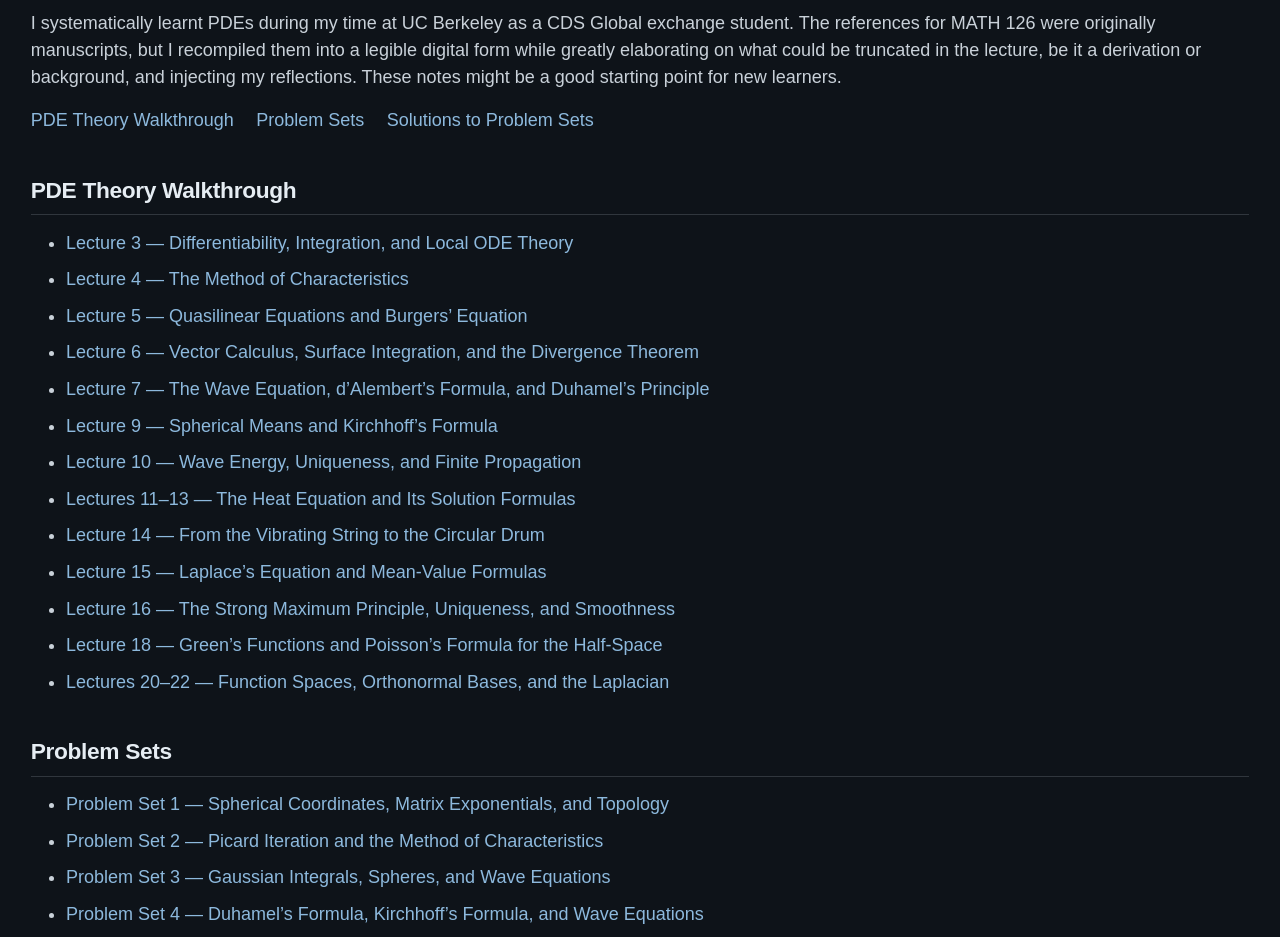
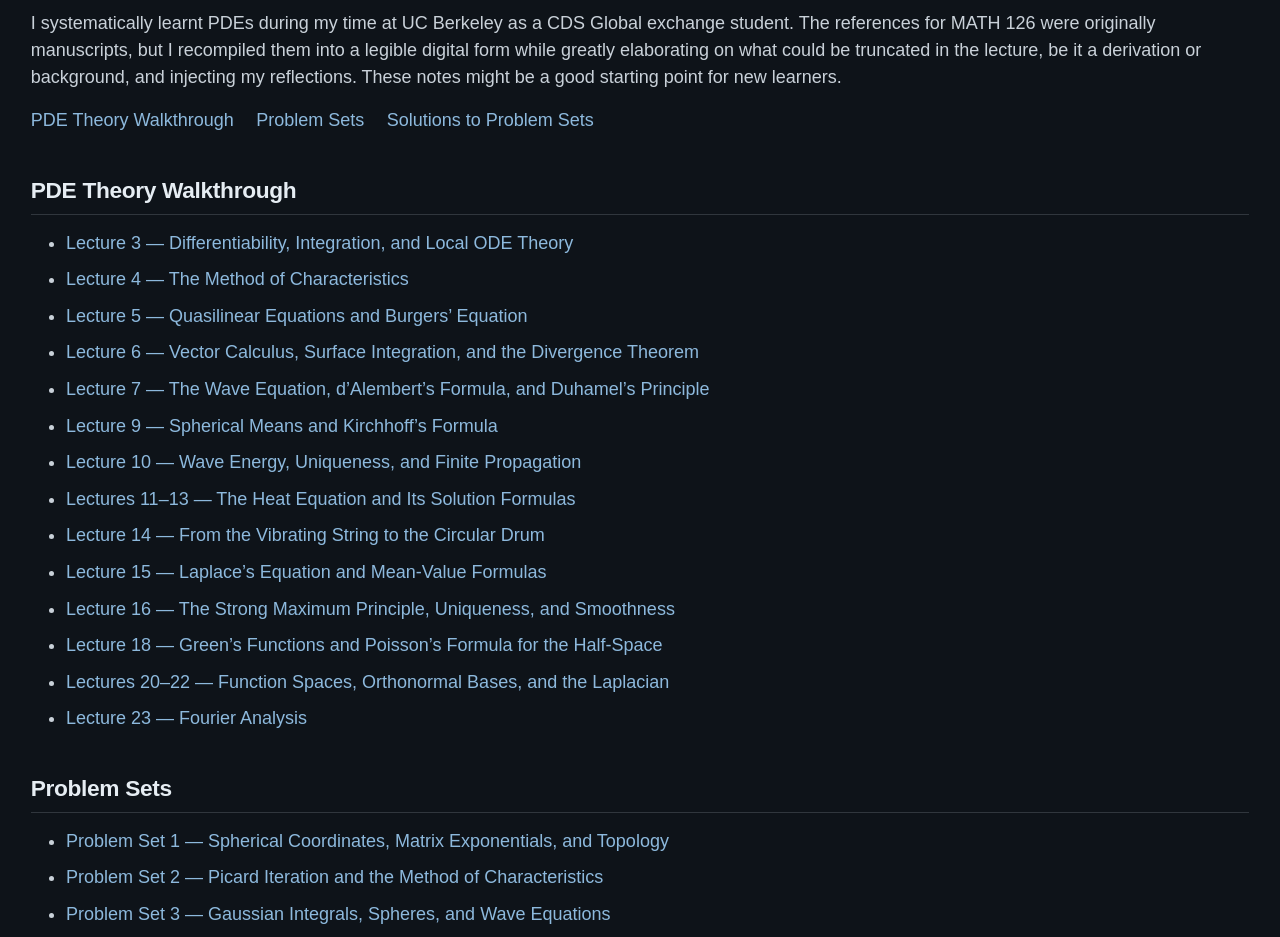
Before and after one commit to JonathanHe01/jonathanhe01.github.io, a plain HTML site: page pdes/index.html in a window 1280 px wide. Shown: the part 145-1082 px from the top of the page. Drawn offline with Linux system fonts and the light colour scheme.

Commit message:
Add Lecture 23 on Fourier Analysis

```diff
--- a/pdes/index.html
+++ b/pdes/index.html
@@ -44,6 +44,7 @@
         <li><a href="walkthroughs/lecture-16.pdf">Lecture 16 — The Strong Maximum Principle, Uniqueness, and Smoothness</a></li>
         <li><a href="walkthroughs/lecture-18.pdf">Lecture 18 — Green’s Functions and Poisson’s Formula for the Half-Space</a></li>
         <li><a href="walkthroughs/lecture-20.pdf">Lectures 20–22 — Function Spaces, Orthonormal Bases, and the Laplacian</a></li>
+        <li><a href="walkthroughs/lecture-23.pdf">Lecture 23 — Fourier Analysis</a></li>
       </ul>
     </section>
     <section aria-labelledby="problem-sets">
```
Also changed, not shown: 1 other file.
